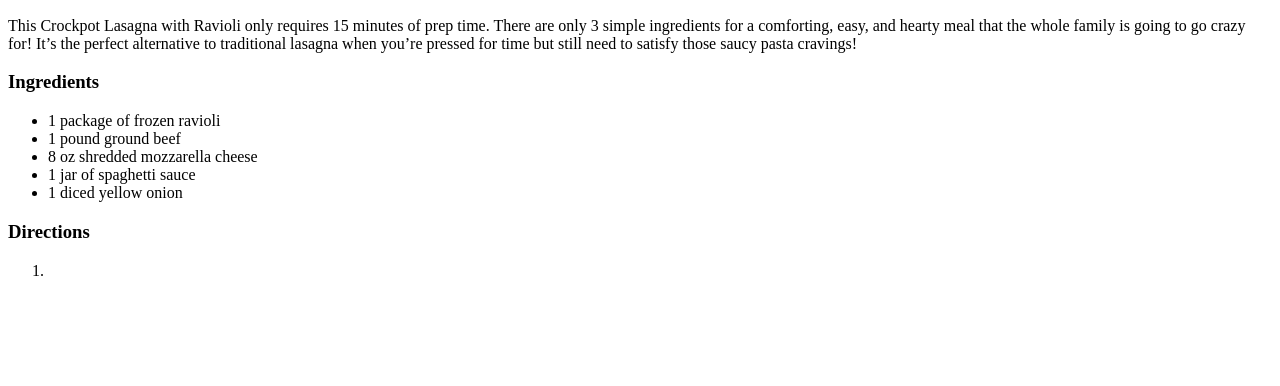
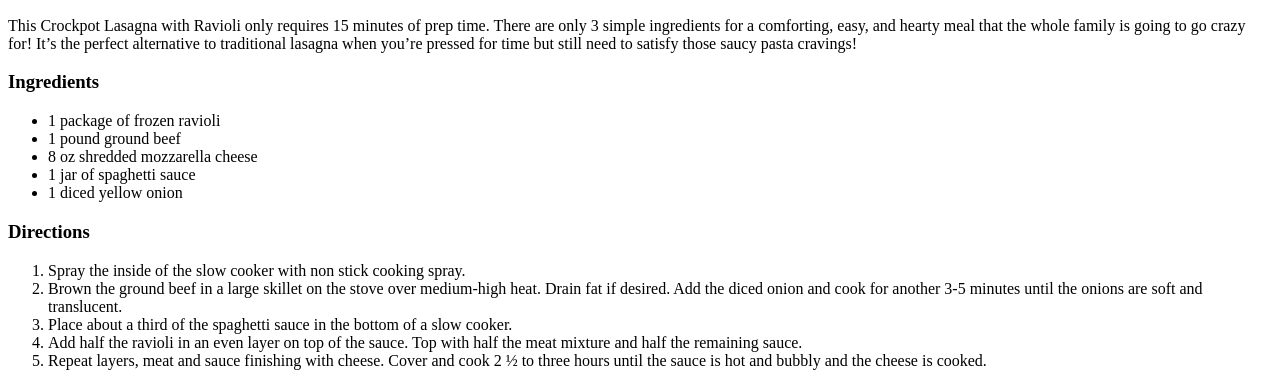
Before and after one commit to MrSlapHandz/odin-recipes, a plain HTML site: page recipes/ravioli-lasagna.html in a window 1280 px wide. Shown: the part 444-830 px from the top of the page. Before the commit the page ends 800 px from the top, so only its background shows below. Drawn offline with Linux system fonts and the light colour scheme.

Commit message:
Add ordered list for the recipe page.
I added an ordered list for the recipe page to give directions on how
cook the ravioli lasagna effectively in a crockpot.

```diff
--- a/recipes/ravioli-lasagna.html
+++ b/recipes/ravioli-lasagna.html
@@ -21,7 +21,11 @@
 
         <h3 id="Directions">Directions</h3>
             <ol>
-                <li></li>
+                <li>Spray the inside of the slow cooker with non stick cooking spray.</li>
+                <li>Brown the ground beef in a large skillet on the stove over medium-high heat. Drain fat if desired. Add the diced onion and cook for another 3-5 minutes until the onions are soft and translucent.</li>
+                <li>Place about a third of the spaghetti sauce in the bottom of a slow cooker.</li>
+                <li>Add half the ravioli in an even layer on top of the sauce. Top with half the meat mixture and half the remaining sauce.</li>
+                <li>Repeat layers, meat and sauce finishing with cheese. Cover and cook 2 ½ to three hours until the sauce is hot and bubbly and the cheese is cooked.</li>
             </ol>
     </body>
 </html>
```
